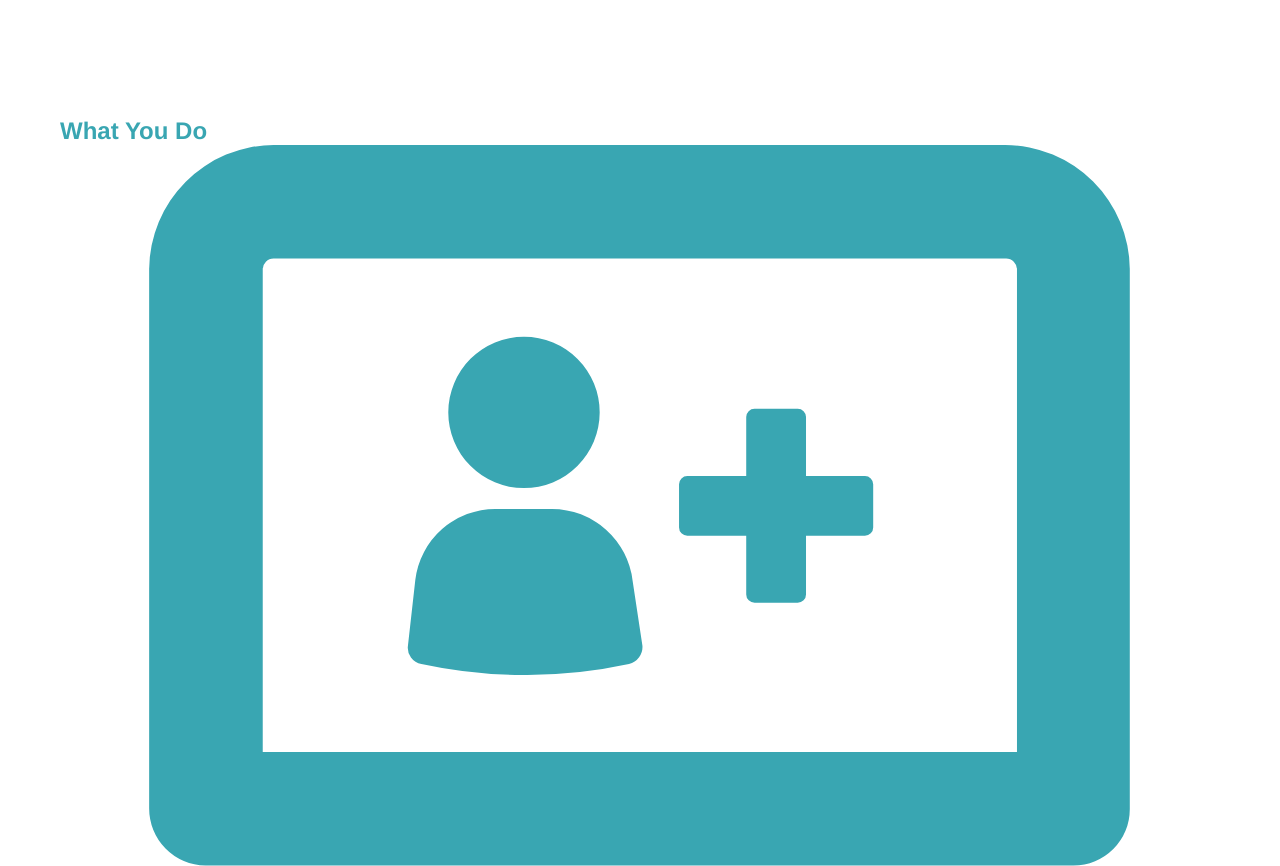
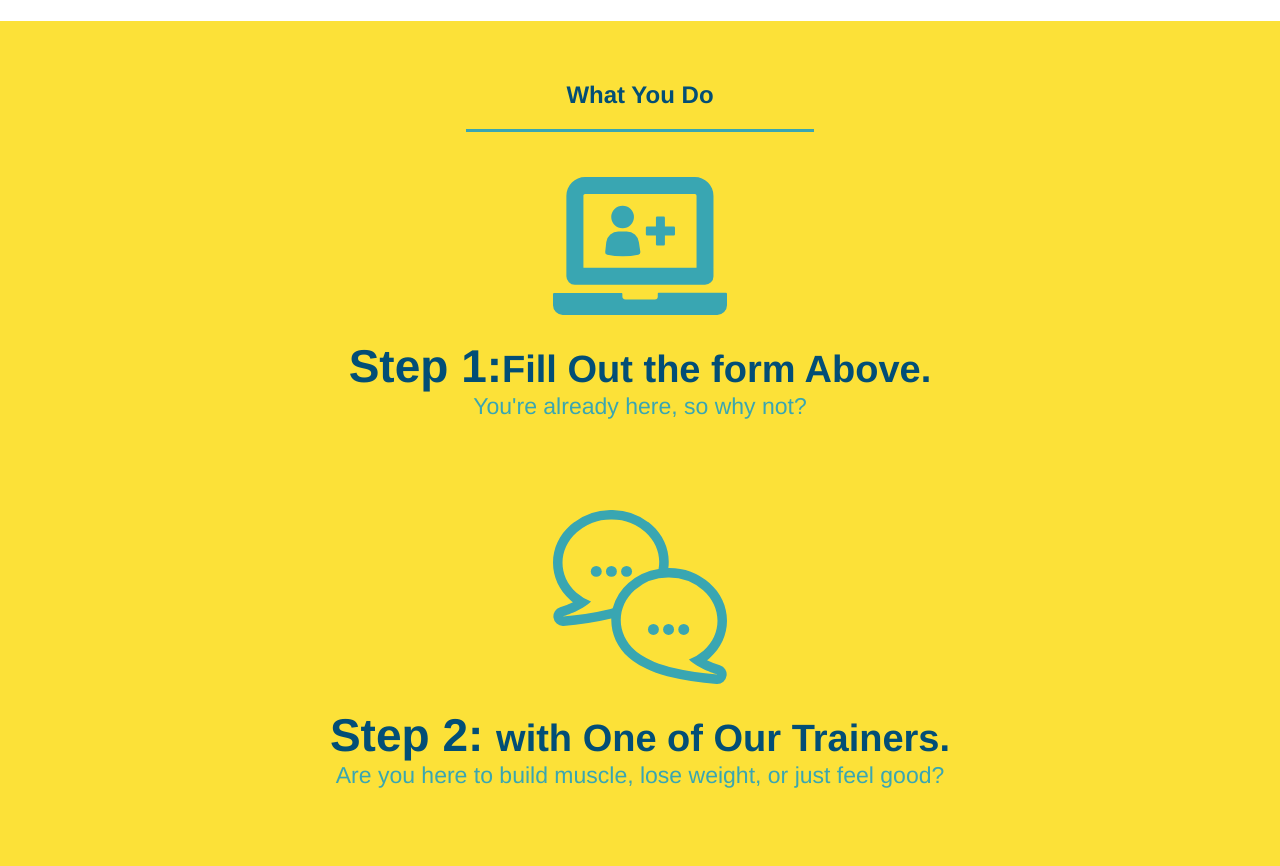
Before and after one commit to KavyaMantena/run-buddy-2, a plain HTML site: page index.html in a window 1280 px wide. Shown: the part 1003-1869 px from the top of the page. Drawn offline with Linux system fonts and the light colour scheme.

Commit message:
style what you do section

```diff
--- a/assets/css/style.css
+++ b/assets/css/style.css
@@ -125,15 +125,15 @@ section {
   text-align: center;
 }
 
-.intro h2 {
+/* .intro h2 {
   font-size: 55px;
   color: #024e76;
   margin-bottom: 35px;
   padding: 0 100px 20px 100px;
   border-bottom: 3px solid #fce138;
   /* border-color: #fce138; */
-  display: inline-block;
-}
+/* display: inline-block;} */
+
 .intro p {
   line-height: 1.7;
   color: #39a6b2;
@@ -141,3 +141,55 @@ section {
   font-size: 20px;
   margin: 0 auto;
 }
+
+.steps {
+  text-align: center;
+  background: #fce138;
+}
+/* .steps h2 {
+  font-size: 55px;
+  color: #024e76;
+  margin-bottom: 35px;
+  padding: 0 100px 20px 100px;
+  border-bottom: 3px solid;
+  border-color: #39a6b2; }*/
+
+.section-title {
+  font: 55px;
+  color: #024e76;
+  margin-bottom: 35px;
+  padding: 0 100px 20px 100px;
+  display: inline-block;
+  border-bottom: 3px solid;
+}
+
+.primary-border {
+  border-color: #fce138;
+}
+.secondary-border {
+  border-color: #39a6b2;
+}
+
+.steps div {
+  margin-bottom: 80px;
+}
+
+.steps img {
+  width: 15%;
+  margin: 10px 0;
+}
+
+.steps h3 {
+  color: #024e76;
+  font-size: 46px;
+  margin-top: 10px;
+}
+
+.steps p {
+  color: #39a6b2;
+  font-size: 23px;
+}
+
+.steps span {
+  font-size: 38px;
+}
--- a/index.html
+++ b/index.html
@@ -83,7 +83,7 @@
 
     <!-- "what we do" section -->
     <section id="what-we-do" class="intro">
-      <h2>What We Do</h2>
+      <h2 class="section-title primary-border">What We Do</h2>
       <p>
         butcher selfies chambray shabby chic gentrify readymade yr Echo Park
         XOXO Tumblr normcore Banksy direct trade Blue Bottle chillwave you
@@ -95,24 +95,24 @@
     </section>
 
     <!-- "what you do" section -->
-    <section id="what-you-do">
-      <h2>What You Do</h2>
+    <section id="what-you-do" class="steps">
+      <h2 class="section-title secondary-border">What You Do</h2>
 
       <div>
         <img src="./assets/images/step-1.svg" alt="" />
-        <h3>Step 1: Fill Out the form Above</h3>
+        <h3>Step 1:<span>Fill Out the form Above.</span></h3>
         <p>You're already here, so why not?</p>
       </div>
 
       <div>
         <img src="./assets/images/step-2.svg" alt="" />
-        <h3>Step 2; Consult with One of Our Trainers</h3>
+        <h3>Step 2: <span>with One of Our Trainers.</span></h3>
         <p>Are you here to build muscle, lose weight, or just feel good?</p>
       </div>
 
       <div>
         <img src="./assets/images/step-3.svg" alt="" />
-        <h3>Step 3: Get Running.</h3>
+        <h3>Step 3: <span>Get Running.</span></h3>
         <p>
           Hit the ground runnig (literally) once your trainer lays out your plan
         </p>
```
